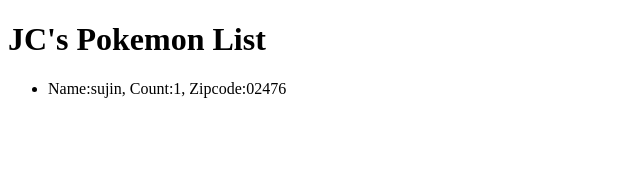
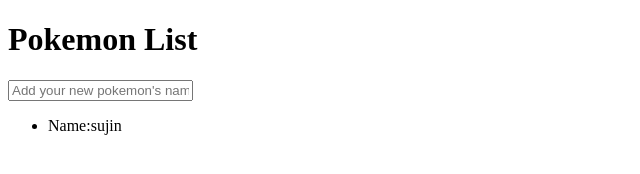
Before and after one commit to kimchicoffee/Pokemon-List, a website: page client/index.html in a window 1280 px wide. Shown: the whole page, without its empty margins (0-640 px from the left). Drawn offline with nearby package versions, Linux system fonts and the light colour scheme.

Commit message:
add input box and change the plan

```diff
--- a/client/app.js
+++ b/client/app.js
@@ -1,4 +1,7 @@
 angular.module('app', [])
 .controller('MainController', function ($scope) {
-  $scope.pokemons = [{name:'sujin', count:'1', zipcode:'02476'}];
+  $scope.pokemons = [{name:'sujin'}];
+  $scope.addPokemon = function () {
+    $scope.pokemons.push({ name: $scope.newPokemon, })
+  }
 })
--- a/client/index.html
+++ b/client/index.html
@@ -2,13 +2,16 @@
 <html lang="en" ng-app="app">
   <head>
     <meta charset="utf-8">
-    <title>JC's Pokemon List</title>
+    <title>Pokemon List</title>
   </head>
   <body ng-controller="MainController">
-    <h1>JC's Pokemon List</h1>
+    <h1>Pokemon List</h1>
+      <form name="pokemonForm" ng-submit="addPokemon()">
+        <input type="text" ng-model="newPokemon" placeholder="Add your new pokemon's name here">
+      </form>
     <section>
       <ul>
-        <li ng-repeat="pokemon in pokemons">Name:{{pokemon.name}}, Count:{{pokemon.count}}, Zipcode:{{pokemon.zipcode}}</li>
+        <li ng-repeat="pokemon in pokemons">Name:{{pokemon.name}} </li>
       </ul>
     </section>
 
```
Also changed, not shown: README.md.
